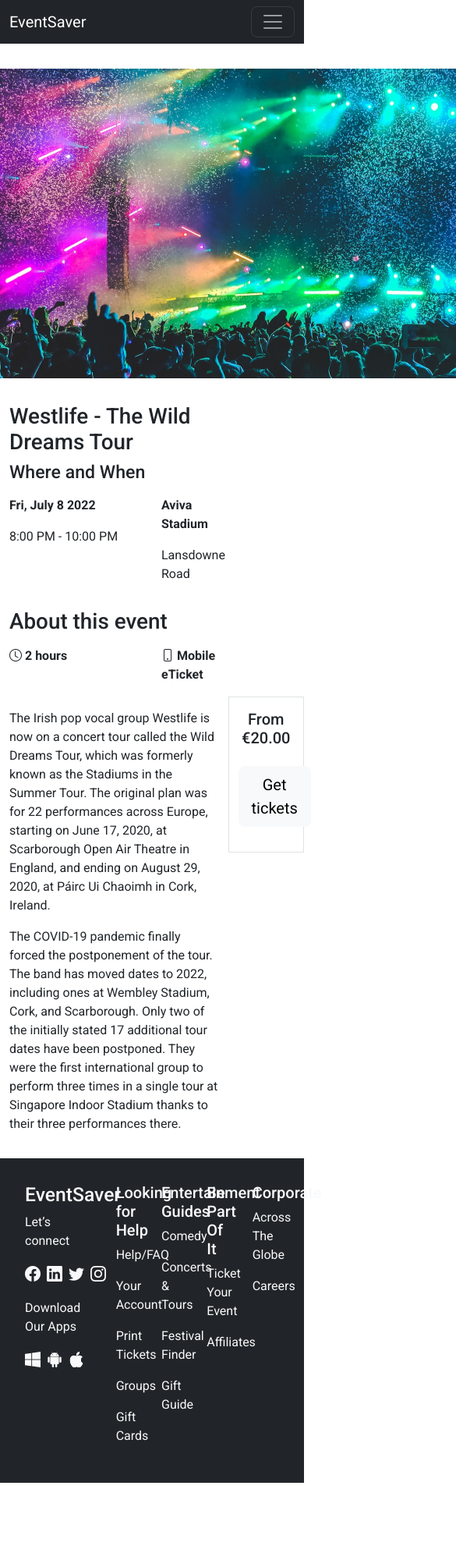
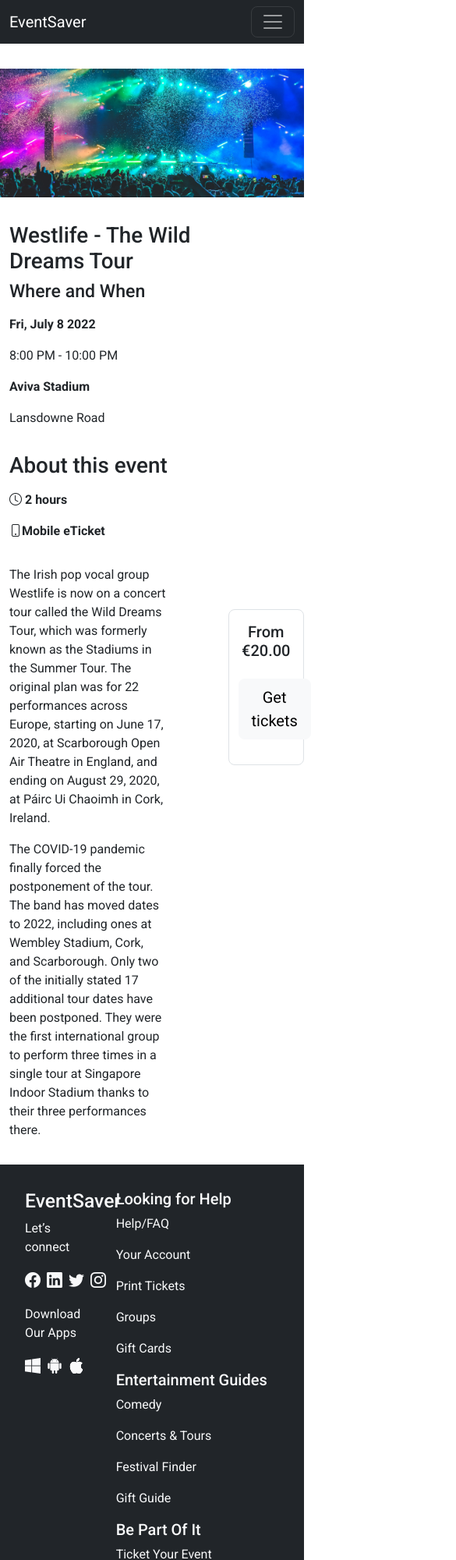
Before and after one commit to ac-png/Responsive-Event-Booking-Website, a website: page westlife/event.html in a window 390 px wide. Shown: the top 2000 px of the page at 78% size, 585 px wide, since content can reach past the window. Before the commit the page ends 1901 px from the top, so only its background shows below. Drawn offline with nearby package versions, Linux system fonts and the light colour scheme.

Commit message:
Adding more responsiveness

```diff
--- a/westlife/event.html
+++ b/westlife/event.html
@@ -94,36 +94,37 @@
 			</div>
 		</nav>
 		<div class="my-4">
-			<img src="../images/concert.png" class="mx-auto d-block" alt="..." />
+			<img
+				src="../images/concert.png"
+				class="img-fluid mx-auto d-block"
+				alt="..."
+			/>
 		</div>
 		<div class="container my-3">
 			<div class="row">
 				<div class="col-9">
 					<h1>Westlife - The Wild Dreams Tour</h1>
 					<h3>Where and When</h3>
-					<div class="col-sm-9">
+					<div class="col-9">
 						<div class="row my-3">
-							<div class="col-8 col-sm-6">
+							<div class="col-sm-6">
 								<p class="fw-bold">Fri, July 8 2022</p>
 								<p>8:00 PM - 10:00 PM</p>
 							</div>
-							<div class="col-4 col-sm-6">
+							<div class="col-sm-6">
 								<p class="fw-bold">Aviva Stadium</p>
 								<p>Lansdowne Road</p>
 							</div>
 						</div>
 					</div>
 					<h1>About this event</h1>
-					<div class="col-sm-9">
+					<div class="col-9">
 						<div class="row my-3">
-							<div class="col-8 col-sm-6">
+							<div class="col-sm-6">
 								<p class="fw-bold"><i class="bi bi-clock"></i> 2 hours</p>
 							</div>
-							<div class="col-4 col-sm-6">
-								<p class="fw-bold">
-									<i class="bi bi-phone"></i> Mobile eTicket
-								</p>
-							</div>
+							<div class="col-sm-6">
+								<p class="fw-bold"><i class="bi bi-phone"></i>Mobile eTicket</p>
 							</div>
 						</div>
 						<p>
@@ -136,14 +137,15 @@
 						</p>
 						<p>
 							The COVID-19 pandemic finally forced the postponement of the tour.
-						The band has moved dates to 2022, including ones at Wembley Stadium,
-						Cork, and Scarborough. Only two of the initially stated 17
-						additional tour dates have been postponed. They were the first
+							The band has moved dates to 2022, including ones at Wembley
+							Stadium, Cork, and Scarborough. Only two of the initially stated
+							17 additional tour dates have been postponed. They were the first
 							international group to perform three times in a single tour at
 							Singapore Indoor Stadium thanks to their three performances there.
 						</p>
 					</div>
-				<div class="col-3 border text-center align-self-center py-3">
+				</div>
+				<div class="col-3 rounded border text-center align-self-center py-3">
 					<h5>From €20.00</h5>
 					<p>
 						<a href="tickets.html" class="btn btn-light btn-lg mt-3"
@@ -189,7 +191,9 @@
 						</li>
 					</ul>
 				</div>
-				<div class="col-2">
+				<div class="col-8">
+					<div class="row">
+						<div class="col-sm-8 col-lg">
 							<h5>Looking for Help</h5>
 							<p>Help/FAQ</p>
 							<p>Your Account</p>
@@ -197,22 +201,24 @@
 							<p>Groups</p>
 							<p>Gift Cards</p>
 						</div>
-				<div class="col-2">
+						<div class="col-sm-8 col-lg">
 							<h5>Entertainment Guides</h5>
 							<p>Comedy</p>
 							<p>Concerts & Tours</p>
 							<p>Festival Finder</p>
 							<p>Gift Guide</p>
 						</div>
-				<div class="col-2">
+						<div class="col-sm-8 col-lg">
 							<h5>Be Part Of It</h5>
 							<p>Ticket Your Event</p>
 							<p>Affiliates</p>
 						</div>
-				<div class="col-2">
+						<div class="col-sm-8 col-lg">
 							<h5>Corporate</h5>
 							<p>Across The Globe</p>
 							<p>Careers</p>
+						</div>
+					</div>
 				</div>
 			</div>
 		</footer>
```
Also changed, not shown: index.html (+23 -11 lines), robbie/event.html (+20 -16 lines), robbie/tickets.html (+8 -4 lines), sting/event.html (+25 -17 lines), sting/tickets.html (+8 -4 lines), westlife/tickets.html (+8 -4 lines). Lines whose indentation alone changed are shown as unchanged.
